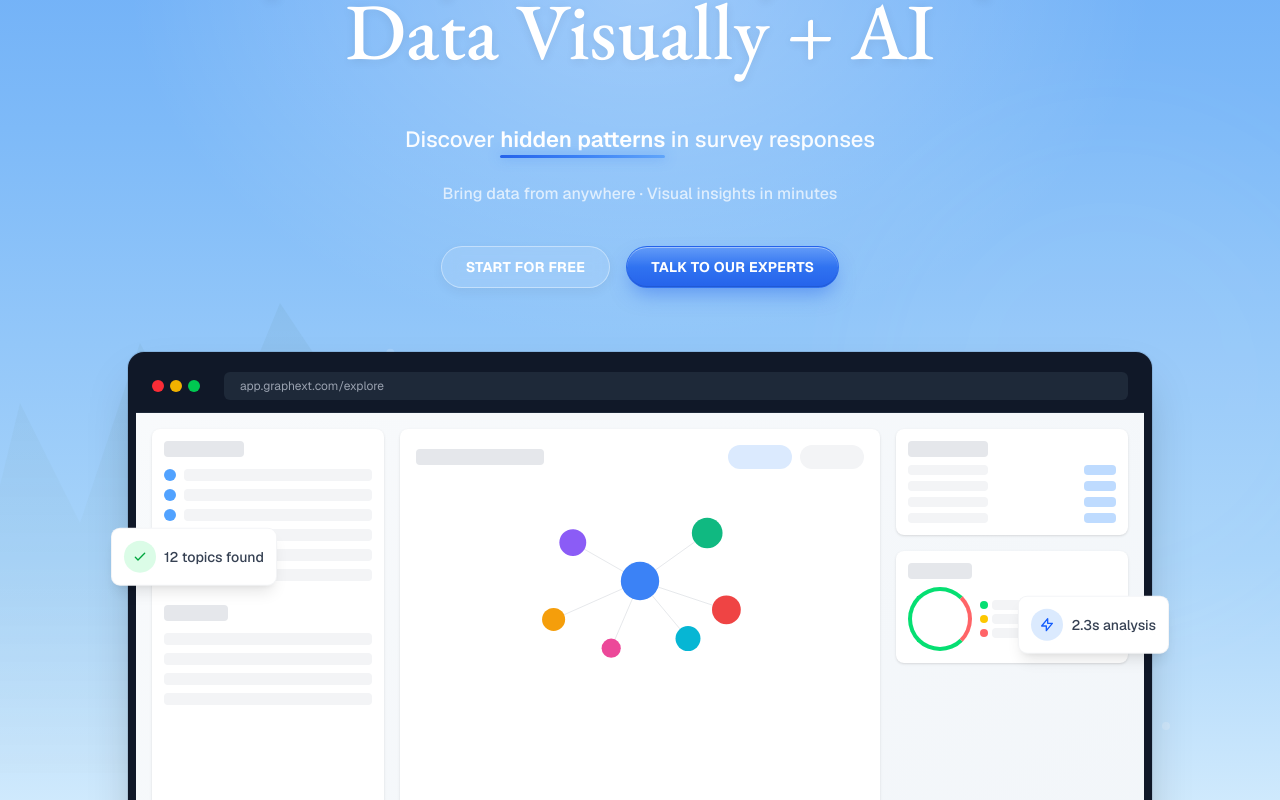
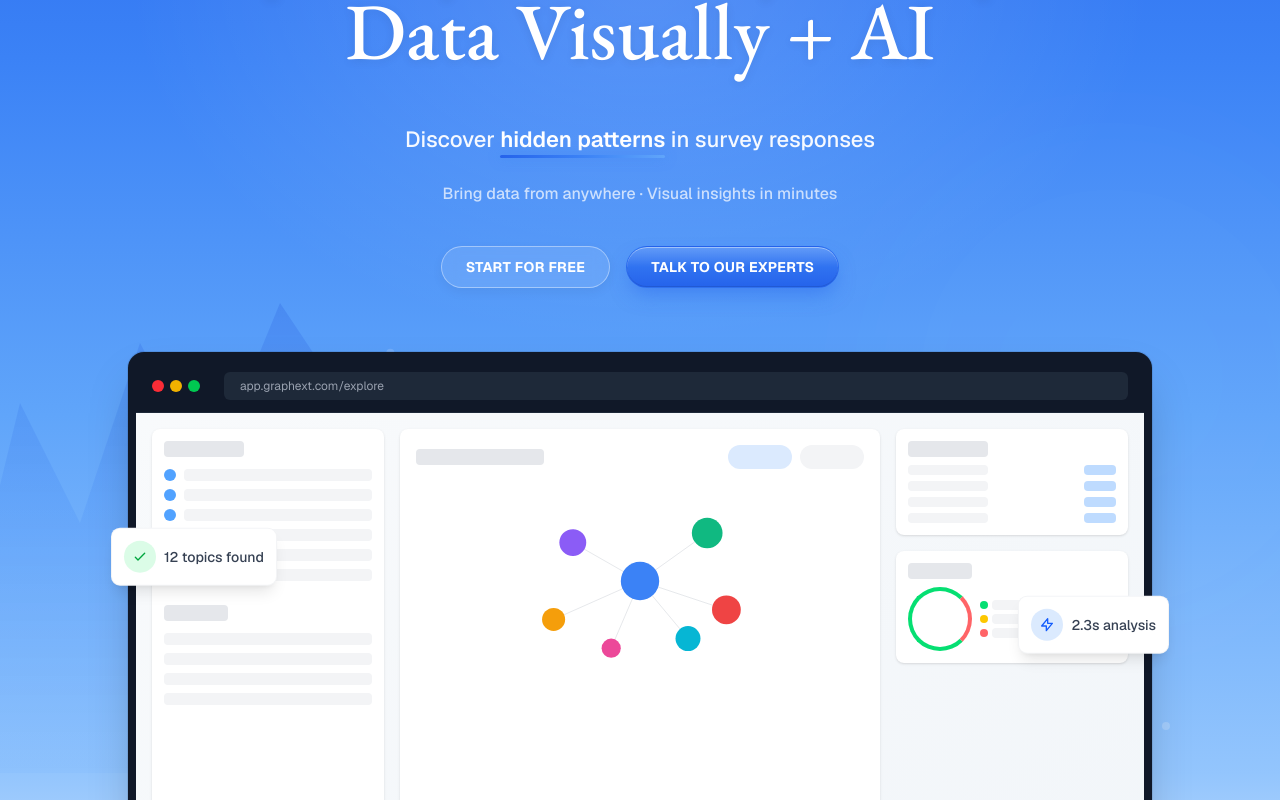
Before and after one commit to graphext/graphext-landing-data-exploration, a Next.js app: page / in a window 1280 px wide. Shown: the part 300-1100 px from the top of the page. Built offline with nearby package versions, Linux system fonts and the light colour scheme.

Commit message:
Darken Hero background gradient for better contrast

```diff
--- a/src/components/Hero.tsx
+++ b/src/components/Hero.tsx
@@ -103,7 +103,7 @@ export default function Hero() {
       className="relative min-h-screen overflow-hidden pt-20"
       style={{
         background:
-          "linear-gradient(180deg, #5ea3f6 0%, #7ebaf8 30%, #a8d4fa 60%, #d6edfd 80%, #ffffff 100%)",
+          "linear-gradient(180deg, #2563eb 0%, #3b82f6 25%, #60a5fa 50%, #93c5fd 75%, #dbeafe 90%, #ffffff 100%)",
       }}
     >
       {/* Animated background gradient overlay */}
@@ -115,7 +115,7 @@ export default function Hero() {
           className="absolute inset-0"
           style={{
             background:
-              "radial-gradient(ellipse 80% 50% at 50% 20%, rgba(255,255,255,0.3) 0%, transparent 50%)",
+              "radial-gradient(ellipse 80% 50% at 50% 20%, rgba(255,255,255,0.15) 0%, transparent 50%)",
           }}
         />
       </motion.div>
@@ -143,19 +143,19 @@ export default function Hero() {
               x2="0%"
               y2="100%"
             >
-              <stop offset="0%" stopColor="#7aaccf" stopOpacity="0.5" />
-              <stop offset="50%" stopColor="#9cc5df" stopOpacity="0.4" />
-              <stop offset="100%" stopColor="#c5dced" stopOpacity="0.3" />
+              <stop offset="0%" stopColor="#1d4ed8" stopOpacity="0.4" />
+              <stop offset="50%" stopColor="#3b82f6" stopOpacity="0.3" />
+              <stop offset="100%" stopColor="#60a5fa" stopOpacity="0.2" />
             </linearGradient>
           </defs>
         </svg>
 
-        {/* Right side subtle warm glow */}
+        {/* Right side subtle glow */}
         <motion.div
-          className="absolute -right-20 top-[30%] h-[500px] w-[500px] rounded-full bg-white/30 blur-3xl"
+          className="absolute -right-20 top-[30%] h-[500px] w-[500px] rounded-full bg-white/20 blur-3xl"
           animate={{
             scale: [1, 1.1, 1],
-            opacity: [0.3, 0.4, 0.3],
+            opacity: [0.2, 0.3, 0.2],
           }}
           transition={{
             duration: 8,
```
